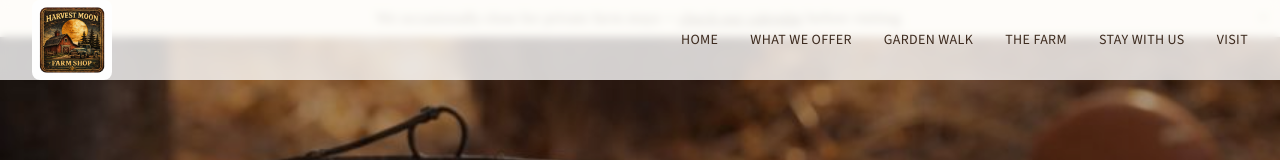
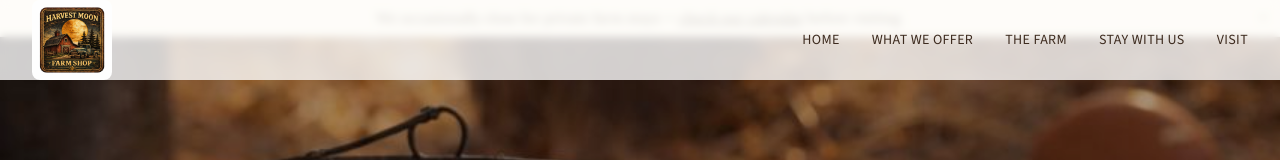
Before and after one commit to Sherryfarmshop/harvest-moon-website, a Next.js app: page / in a window 1280 px wide. Shown: the top 160 px of the page. Built offline with nearby package versions, Linux system fonts and the light colour scheme; a web font is replaced by a local one.

Commit message:
Remove Garden Walk from navbar temporarily

```diff
--- a/src/components/Navbar.tsx
+++ b/src/components/Navbar.tsx
@@ -6,7 +6,6 @@ import Image from 'next/image';
 const navLinks = [
   { label: 'Home', href: '#home' },
   { label: 'What We Offer', href: '#offerings' },
-  { label: 'Garden Walk', href: '/garden-walk' },
   { label: 'The Farm', href: '#gallery' },
   { label: 'Stay With Us', href: '#stay' },
   { label: 'Visit', href: '#visit' },
```
